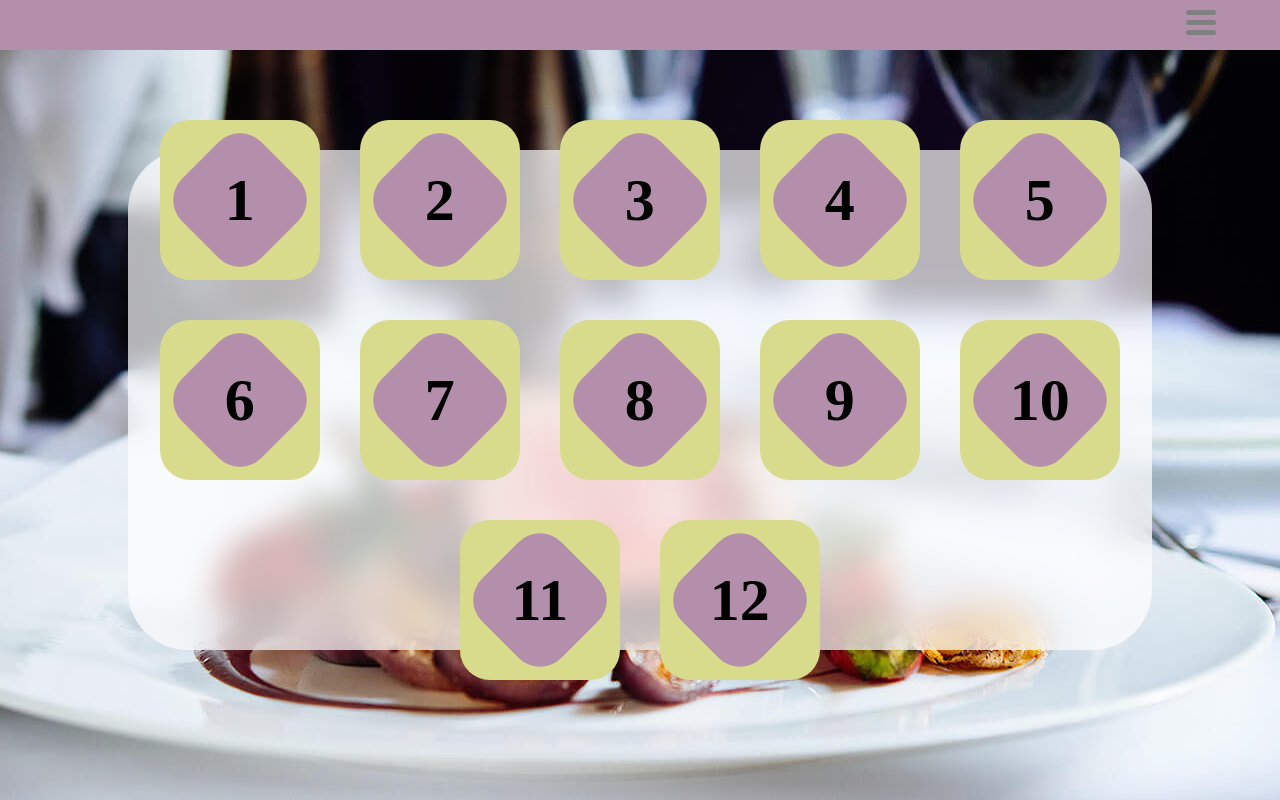
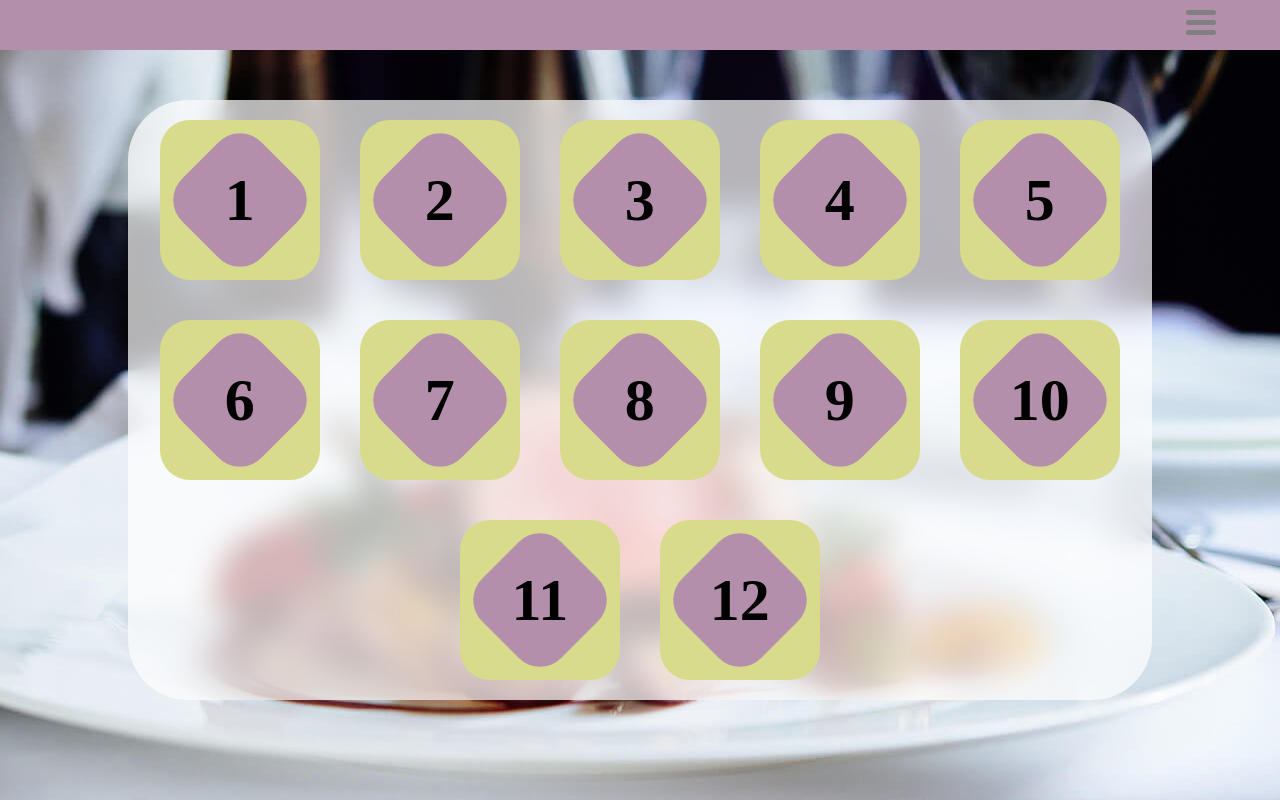
Before and after one commit to imaluris/NeverOrder, an Angular app: page /dashboard in a window 1280 px wide. Built offline with nearby package versions, Linux system fonts and the light colour scheme.

Commit message:
animation rect and table fixed

```diff
--- a/src/app/user-dashboard/user-dashboard.component.scss
+++ b/src/app/user-dashboard/user-dashboard.component.scss
@@ -12,7 +12,7 @@
   justify-content: center;
   align-content: center;
   width: 5%;
-  height: 500px;
+  min-height: 600px;
   background-color: rgba(255, 255, 255, 0.7);
   backdrop-filter: blur(15px);
   border-radius: 60px;
--- a/src/app/user-dashboard/user-dashboard.component.ts
+++ b/src/app/user-dashboard/user-dashboard.component.ts
@@ -1,11 +1,11 @@
-import { Component } from '@angular/core';
+import { Component, ElementRef, OnInit, Renderer2 } from '@angular/core';
 
 @Component({
   selector: 'app-user-dashboard',
   templateUrl: './user-dashboard.component.html',
   styleUrls: ['./user-dashboard.component.scss']
 })
-export class UserDashboardComponent {
+export class UserDashboardComponent{
   ntable: number[] = [1,2,3,4,5,6,7,8,9,10,11,12];
 
 }
```
